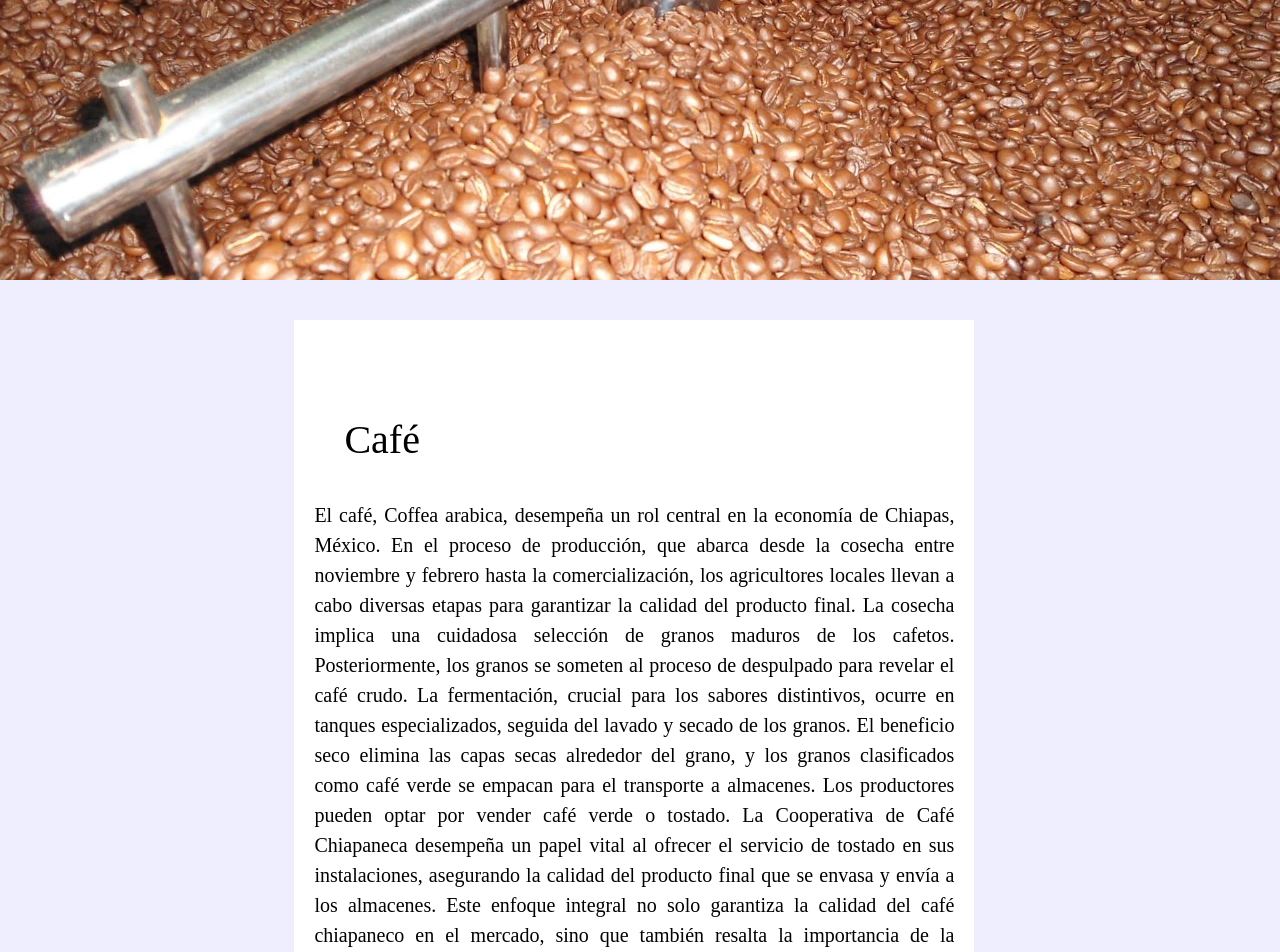
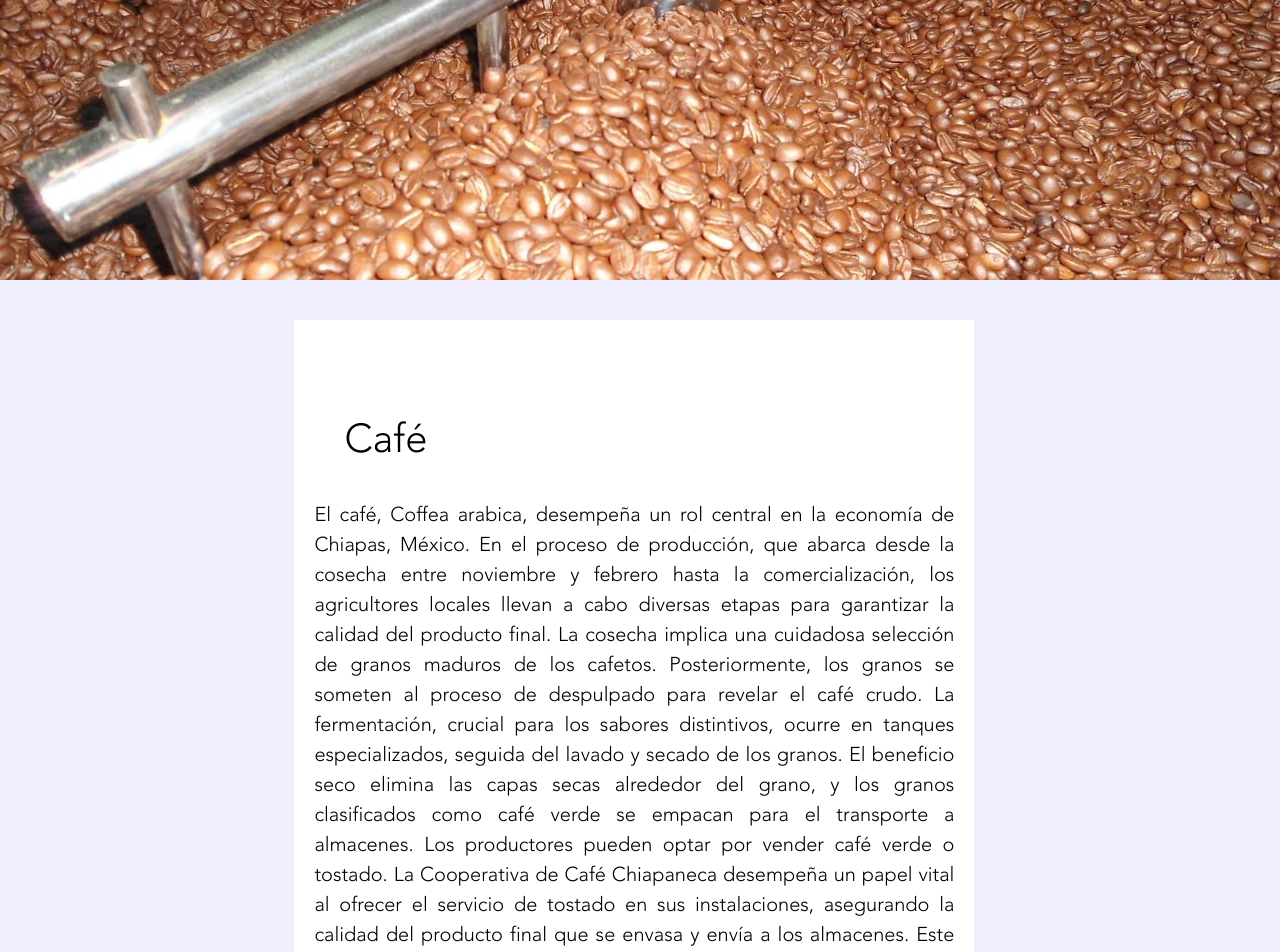
Before and after one commit to ArvaDev/Multidiciplinario, a React (Vite) app: page /Cafe in a window 1280 px wide. Shown: the top 952 px of the page. Built offline with nearby package versions, Linux system fonts and the light colour scheme.

Commit message:
Fuentes añadidas

```diff
--- a/src/main.css
+++ b/src/main.css
@@ -1,5 +1,5 @@
 *{
-    font-family: Raleway;
+    font-family: 'Raleway';
     margin: 0;
     padding: 0;
 }
@@ -10,6 +10,16 @@
 }
 
 @font-face {
+    font-family:'avenir';
+    src: url('../src/assets/fonts/Avenir.ttf') format('truetype');
+}
+
+@font-face {
+    font-family:'Raleway';
+    src: url('../src/assets/fonts/RW.ttf') format('truetype');
+}
+
+@font-face {
     font-family:'font_2';
     src: url('../src/assets/fonts/DancingScript-Regular.ttf') format('truetype');
 }
--- a/src/pages/Cafe/Cafe.css
+++ b/src/pages/Cafe/Cafe.css
@@ -1,5 +1,6 @@
-.PimientaClass{
+.CafeClass{
     background: #eeeeff;
+    font-family: 'avenir';
 }
 .ImageClassP{
     display: flex;
@@ -23,6 +24,9 @@
     width: 50%;
     background: #ffffff;
 }
+.ConatainerP p{
+    font-family: 'avenir';
+}
 .ConatainerP h1{
     color: black;
     font-weight: 500;
--- a/src/pages/Cafe/Cafe.jsx
+++ b/src/pages/Cafe/Cafe.jsx
@@ -6,7 +6,7 @@ import { data } from '../../utils/data/data'
 
 function Cafe() {
     return (
-        <div className="PimientaClass">
+        <div className="CafeClass">
             <div className="ImageClassP">
                 <img src={image}></img>
             </div>
--- a/src/pages/Pimienta/Pimienta.css
+++ b/src/pages/Pimienta/Pimienta.css
@@ -1,5 +1,6 @@
 .PimientaClass{
     background: #eeeeff;
+
 }
 .ImageClassP{
     display: flex;
@@ -19,12 +20,15 @@
     padding: 60px 20px;
     margin: 40px 0;
     text-align: justify;
-    left: 23%;
     width: 50%;
     background: #ffffff;
+}
+.ConatainerP p{
+    font-family: 'avenir';
 }
 .ConatainerP h1{
     color: black;
     font-weight: 500;
     margin: 30px;
+    font-family: 'avenir';
 }
--- a/src/pages/Productos/Productos.css
+++ b/src/pages/Productos/Productos.css
@@ -7,7 +7,6 @@
 .Production .Contain .T{
     font-size: 30px;
     margin: 20px 0;
-    font-family: georgia;
 }
 .Production .Contain .C{
     font-size: 20px;
```
Also changed, not shown: src/assets/fonts/Avenir.ttf (added), src/assets/fonts/RW.ttf (added).
